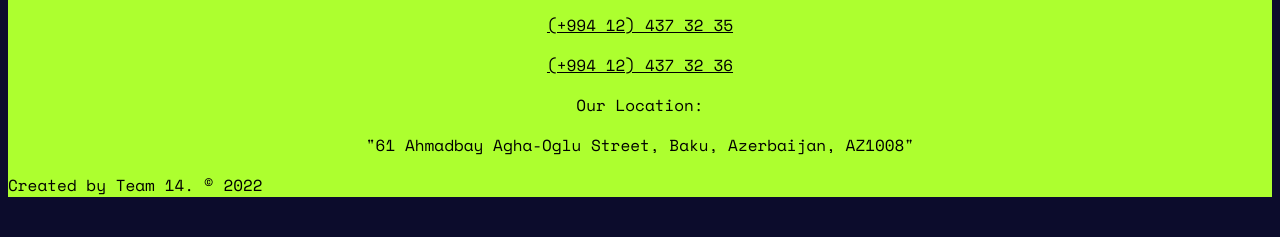
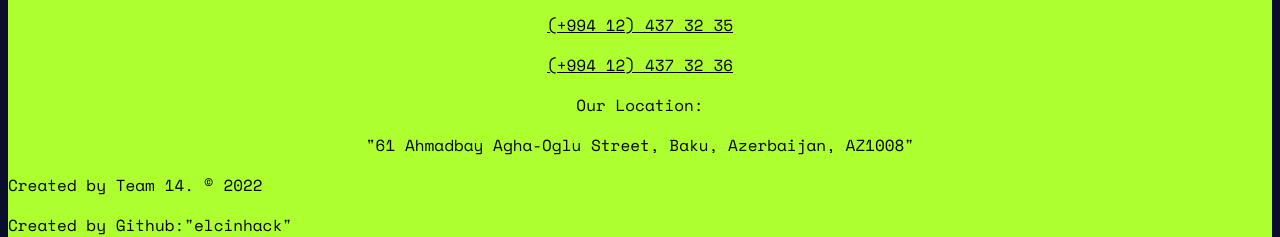
Before and after one commit to elcinhack/elcinhack1, a plain HTML site: page index.html in a window 1280 px wide. Shown: the part 1773-2010 px from the top of the page. Before the commit the page ends 1970 px from the top, so only its background shows below. Drawn offline with nearby package versions, Linux system fonts and the light colour scheme.

Commit message:
Update index.html

```diff
--- a/index.html
+++ b/index.html
@@ -81,6 +81,7 @@
      <ul>"61 Ahmadbay Agha-Oglu Street, Baku, Azerbaijan, AZ1008"</ul>
             <footer>
 	<p>Created by Team 14. © 2022</p>
+        <p4>Created by Github:"elcinhack"</p4>
 	    </footer>
     </div>
 
```
